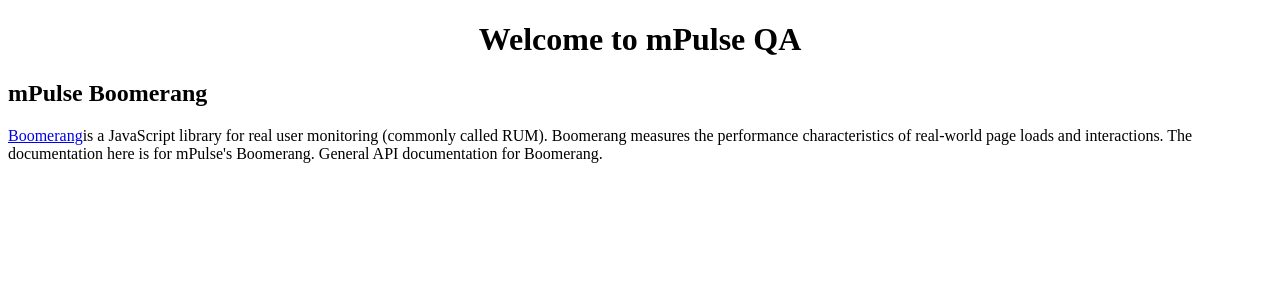
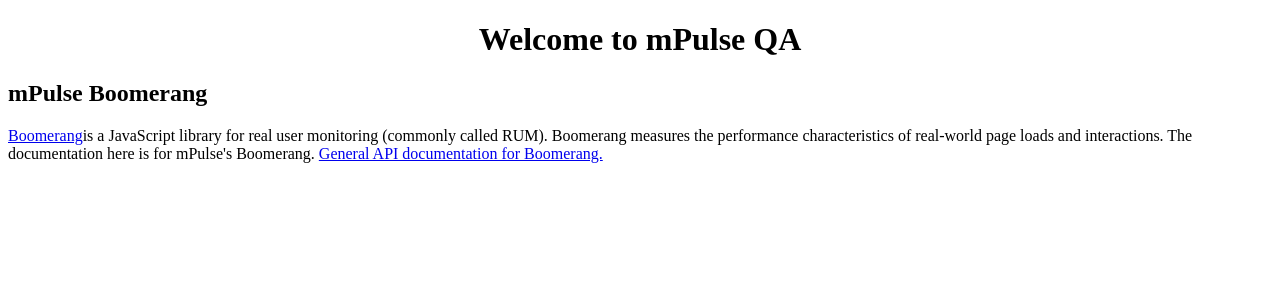
Before and after one commit to shreyasbhs/blog-site, a React app in the folder client/: page / in a window 1280 px wide. Shown: the top 300 px of the page. Built offline with nearby package versions, Linux system fonts and the light colour scheme.

Commit message:
test_commit

```diff
--- a/client/src/Content.js
+++ b/client/src/Content.js
@@ -12,7 +12,7 @@
 
 Boomerang measures the performance characteristics of real-world page loads and interactions.
 
-The documentation here is for mPulse's Boomerang. <a hre = "https://akamai.github.io/boomerang/akamai/">General API documentation for Boomerang.</a>
+The documentation here is for mPulse's Boomerang. <a href = "https://akamai.github.io/boomerang/akamai/">General API documentation for Boomerang.</a>
         </p>
         </div>
     )
```
